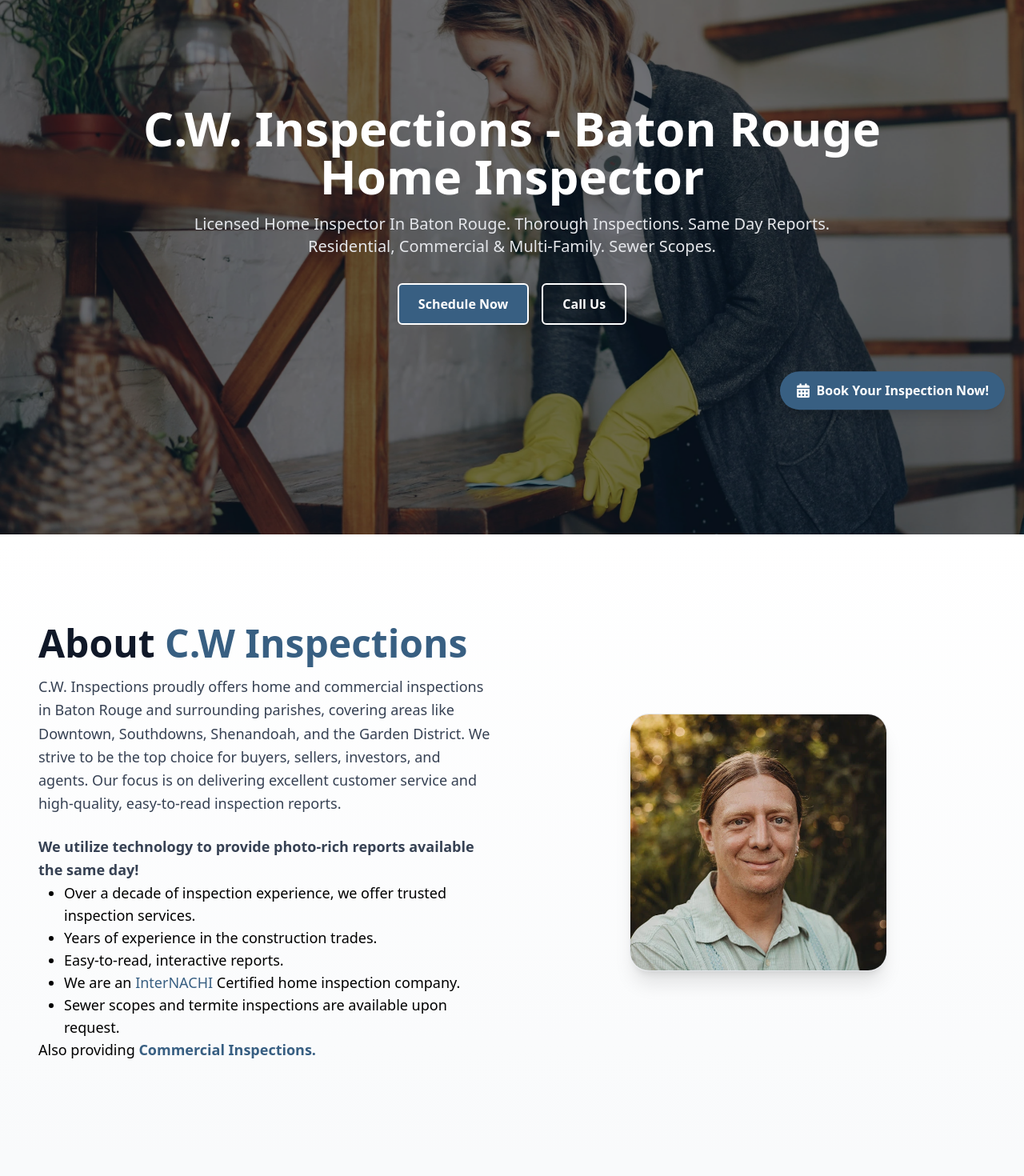
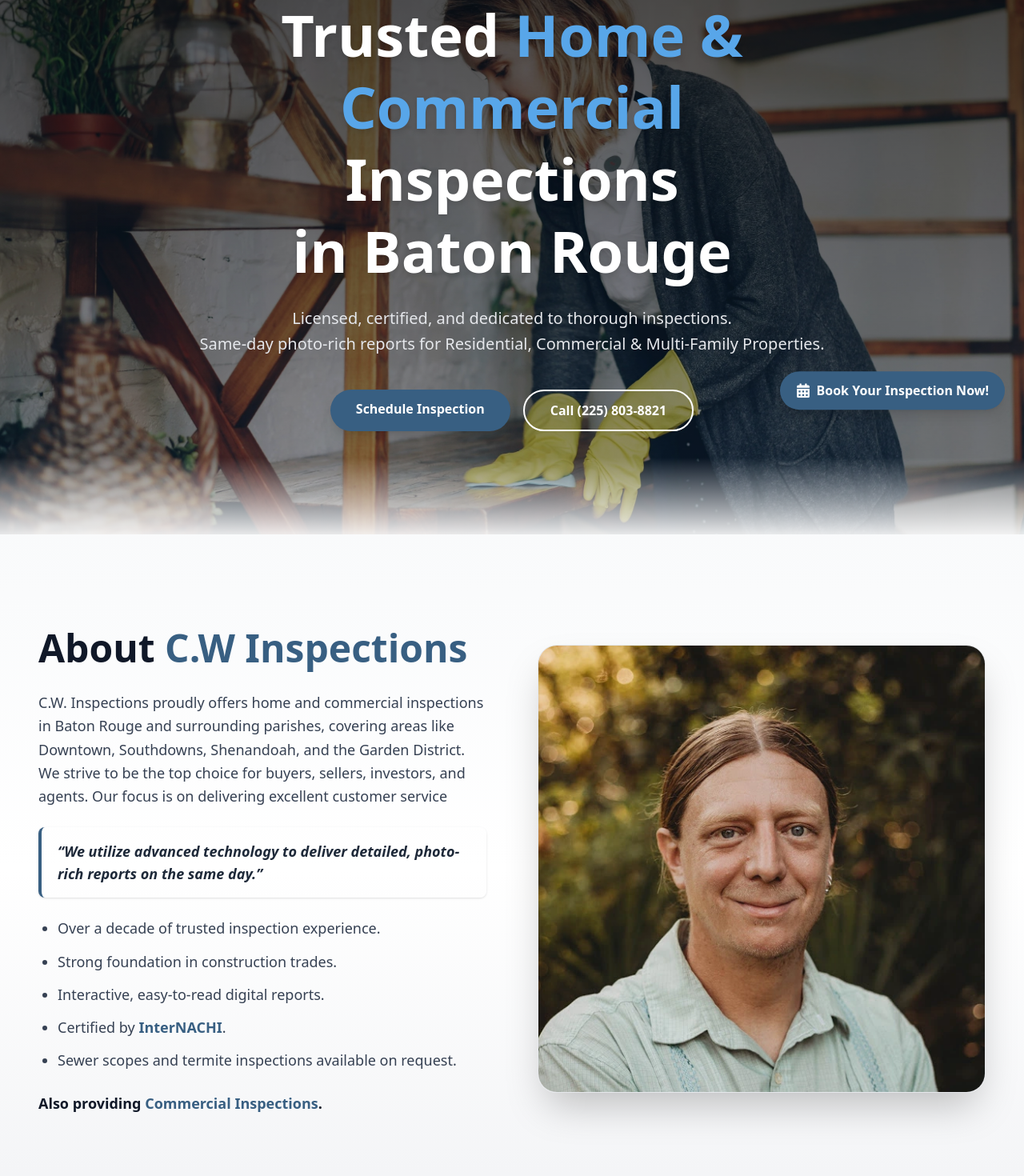
Before and after one commit to itrigerinnovationspvtltd/cw-inspections, a React (Vite) app: page / in a window 1280 px wide. Shown: the part 220-1690 px from the top of the page at 80% size. Built offline with nearby package versions, Linux system fonts and the light colour scheme.

Commit message:
Updated UI

```diff
--- a/src/components/About.jsx
+++ b/src/components/About.jsx
@@ -1,58 +1,67 @@
 import React from "react";
 import { motion } from "framer-motion";
-import about from '../assets/about.webp'
+import about from "../assets/about.webp";
 
 const About = () => {
   return (
-    <section id="about" className="bg-linear-to-b from-white to-gray-50  py-28">
-      <div className="container mx-auto flex flex-col md:flex-row items-center px-6 md:px-12 gap-12">
+    <section id="about" className="bg-linear-to-b from-gray-50 via-white to-gray-100  py-28">
+      <div className="container mx-auto flex flex-col md:flex-row items-center px-6 md:px-12 gap-16">
         {/* Left Section */}
         <motion.div
-          className="md:w-1/2"
-          initial={{ opacity: 0, x: -50 }}
+          className="md:w-1/2 text-center md:text-left"
+          initial={{ opacity: 0, x: -60 }}
           whileInView={{ opacity: 1, x: 0 }}
-          transition={{ duration: 0.7 }}
+          transition={{ duration: 0.8, ease: "easeOut" }}
           viewport={{ once: true }}
         >
-          <h2 className="text-2xl sm:text-5xl font-extrabold text-gray-900 mb-4">
+          <h2 className="text-3xl sm:text-5xl font-extrabold text-gray-900 mb-6 leading-tight">
             About <span className="text-[#385f82]">C.W Inspections</span>
           </h2>
 
           <p className="text-gray-700 text-sm sm:text-lg mb-6 leading-relaxed">
-            C.W. Inspections proudly offers home and commercial inspections in Baton Rouge and surrounding parishes, covering areas like Downtown, Southdowns, Shenandoah, and the Garden District. We strive to be the top choice for buyers, sellers, investors, and agents. Our focus is on delivering excellent customer service and high-quality, easy-to-read inspection reports.
-
+            C.W. Inspections proudly offers home and commercial inspections in Baton Rouge and surrounding parishes, covering areas like Downtown, Southdowns, Shenandoah, and the Garden District. We strive to be the top choice for buyers, sellers, investors, and agents. Our focus is on delivering excellent customer service
           </p>
 
-          <p className="text-gray-700 text-sm sm:text-lg leading-relaxed font-bold">
-            We utilize technology to provide photo-rich reports available the same day!
-          </p>
-          <div className="text-sm sm:text-lg">
-            <ul className="list-disc pl-8">
-              <li>Over a decade of inspection experience, we offer trusted inspection services.</li>
-              <li>Years of experience in the construction trades.</li>
-              <li>Easy-to-read, interactive reports.</li>
-              <li>We are an <span className="text-[#385f82]"> InterNACHI</span> Certified home inspection company.</li>
-              <li>Sewer scopes and termite inspections are available upon request.</li>
-            </ul>
-            <p>Also providing  <span className="font-bold text-[#385f82]">Commercial Inspections.</span></p>
+          <div className="bg-white/70 border-l-4 border-[#385f82] px-5 py-4 rounded-lg shadow-sm mb-6">
+            <p className="text-gray-800 text-base sm:text-lg italic font-semibold">
+              “We utilize advanced technology to deliver detailed,
+              photo-rich reports on the same day.”
+            </p>
           </div>
 
+
+           <ul className="list-disc pl-6 space-y-3 text-gray-700 text-base sm:text-lg leading-relaxed">
+            <li>Over a decade of trusted inspection experience.</li>
+            <li>Strong foundation in construction trades.</li>
+            <li>Interactive, easy-to-read digital reports.</li>
+            <li>
+              Certified by{" "}
+              <span className="font-semibold text-[#385f82]">InterNACHI</span>.
+            </li>
+            <li>Sewer scopes and termite inspections available on request.</li>
+          </ul>
+
+          <p className="mt-6 text-gray-900 text-base sm:text-lg font-semibold">
+            Also providing{" "}
+            <span className="text-[#385f82]">Commercial Inspections</span>.
+          </p>
 
         </motion.div>
 
         <motion.div
           className="md:w-1/2 flex justify-center"
-          initial={{ opacity: 0, x: 50 }}
+          initial={{ opacity: 0, x: 60 }}
           whileInView={{ opacity: 1, x: 0 }}
-          transition={{ duration: 0.7 }}
+          transition={{ duration: 0.8, ease: "easeOut" }}
           viewport={{ once: true }}
         >
-          <div className="rounded-3xl overflow-hidden shadow-xl border border-gray-200">
+           <div className="relative rounded-3xl overflow-hidden shadow-2xl border border-gray-200 group">
             <img
               src={about}
-              alt="C.W Inspections overview"
-              className=" w-full sm:w-80 h-full object-cover"
+              alt="Professional home inspection in Baton Rouge"
+              className="w-full h-full object-cover transform group-hover:scale-105 transition-transform duration-500"
             />
+            <div className="absolute inset-0 bg-linear-to-t from-black/40 to-transparent opacity-0 group-hover:opacity-100 transition-opacity duration-500"></div>
           </div>
         </motion.div>
       </div>
--- a/src/components/Footer.jsx
+++ b/src/components/Footer.jsx
@@ -1,53 +1,66 @@
 import { Mail, MapPin, Phone } from "lucide-react";
 import React from "react";
-import logo from '../assets/logo.webp'
+import logo from "../assets/logo.webp";
 
 const Footer = () => {
   return (
-    <footer className="bg-[#385f82] text-white">
+    <footer className="bg-linear-to-b from-[#385f82] to-[#2f4f6d] text-white relative overflow-hidden">
+      {/* Decorative Overlay */}
+      <div className="absolute inset-0 bg-white/5 backdrop-blur-sm pointer-events-none"></div>
+
       {/* Top Section */}
-      <div className="max-w-7xl mx-auto  px-6 py-12 grid grid-cols-1 sm:grid-cols-2 md:grid-cols-3 gap-8  sm:gap-16 border-b-2 border-white/30">
+      <div className="relative max-w-7xl mx-auto px-6 py-16 grid grid-cols-1 sm:grid-cols-2 md:grid-cols-3 gap-12 border-b border-white/20">
         {/* Company Info */}
         <div>
-          <div className="flex items-center gap-3 mb-4">
-            <img src={logo} alt="logo"
-            className="w-10 h-10"/>
-            <h3 className="text-xl font-bold">C.W. Inspections</h3>
+          <div className="flex items-center gap-3 mb-5">
+            <img src={logo} alt="C.W. Inspections logo" className="w-12 h-12 rounded-md shadow-md" />
+            <h3 className="text-2xl font-bold tracking-wide">C.W. Inspections</h3>
           </div>
-
           <p className="text-gray-200 text-sm leading-relaxed">
-            Providing thorough and reliable home inspections in Baton Rouge and
-            surrounding areas. Licensed, experienced, and committed to ensuring
-            your peace of mind.
+            Providing trusted, thorough, and reliable home inspections across Baton Rouge and surrounding areas.
+            Licensed, certified, and committed to ensuring your complete peace of mind.
           </p>
         </div>
 
         {/* Services */}
         <div>
-          <h3 className="text-xl font-bold mb-4">Our Services</h3>
+          <h3 className="text-2xl font-semibold mb-5 border-l-4 border-[#58a6e9] pl-3">
+            Our Services
+          </h3>
           <ul className="space-y-2 text-gray-200 text-sm">
-            <li>Pre-Purchase Home Inspections</li>
-            <li>Commercial Property Inspections</li>
-            <li>New Construction Inspections</li>
-            <li>11-Month Warrenty Inspection</li>
-            <li>4-Point Insurance Inspection</li>
-            <li>Construction Bank Draw Inspections</li>
-            <li>Phase Inspections</li>
+            {[
+              "Pre-Purchase Home Inspections",
+              "Commercial Property Inspections",
+              "New Construction Inspections",
+              "11-Month Warranty Inspection",
+              "4-Point Insurance Inspection",
+              "Construction Bank Draw Inspections",
+              "Phase Inspections",
+            ].map((service, index) => (
+              <li
+                key={index}
+                className="hover:text-white hover:translate-x-1 transition-all duration-300 cursor-default"
+              >
+                • {service}
+              </li>
+            ))}
           </ul>
         </div>
 
         {/* Contact Info */}
         <div>
-          <h3 className="text-xl font-bold mb-4">Contact Us</h3>
-          <ul className="text-gray-200 text-sm space-y-2">
-            <li className="flex gap-2 items-center">
-              <Phone />{" "}
+          <h3 className="text-2xl font-semibold mb-5 border-l-4 border-[#58a6e9] pl-3">
+            Contact Us
+          </h3>
+          <ul className="text-gray-200 text-sm space-y-3">
+            <li className="flex items-center gap-3 hover:text-white transition-all duration-300">
+              <Phone className="w-5 h-5 text-[#58a6e9]" />
               <a href="tel:225-803-8821" className="hover:underline">
                 225-803-8821
               </a>
             </li>
-            <li className="flex gap-2 items-center">
-              <Mail />{" "}
+            <li className="flex items-center gap-3 hover:text-white transition-all duration-300">
+              <Mail className="w-5 h-5 text-[#58a6e9]" />
               <a
                 href="mailto:ClaytonWeeksInspections@gmail.com"
                 className="hover:underline"
@@ -55,20 +68,22 @@ const Footer = () => {
                 ClaytonWeeksInspections@gmail.com
               </a>
             </li>
-            <li className="flex gap-2 items-center">
-              <MapPin/>
-              <p> Address: Baton Rouge, LA 70806
-              </p>
+            <li className="flex items-start gap-3 hover:text-white transition-all duration-300">
+              <MapPin className="w-5 h-5 text-[#58a6e9] mt-1" />
+              <p>Baton Rouge, LA 70806</p>
             </li>
           </ul>
         </div>
       </div>
 
       {/* Bottom Section */}
-      <div className="flex justify-center items-center px-4 py-4 bg-[#2f4f6d] text-sm">
+      <div className="relative flex flex-col sm:flex-row justify-between items-center gap-3 px-6 py-5 bg-[#2b425c] text-gray-200 text-sm">
         <p>
-          Copyright &copy; {new Date().getFullYear()} || C.W. Inspections. All
+          &copy; {new Date().getFullYear()} <span className="font-semibold">C.W. Inspections</span>. All
           rights reserved.
+        </p>
+        <p className="text-gray-300">
+          Built with <span className="text-[#58a6e9] font-semibold">excellence</span> and attention to detail.
         </p>
       </div>
     </footer>
--- a/src/components/Hero.jsx
+++ b/src/components/Hero.jsx
@@ -1,40 +1,72 @@
 import React from "react";
-import bgimg from '../assets/bgImage.webp'
+import { motion } from "framer-motion";
+import bgimg from "../assets/bgImage.webp";
 
 const Hero = () => {
   return (
-    <section id="hero"
-      className="relative h-[70vh] sm:h-screen bg-cover bg-center flex items-center justify-center"
+    <section
+      id="hero"
+      className="relative h-[80vh] sm:h-screen bg-cover bg-center flex items-center justify-center"
       style={{
-        backgroundImage:
-          `url(${bgimg})`,
+        backgroundImage: `url(${bgimg})`,
       }}
     >
-
       {/* Overlay */}
-      <div className="absolute inset-0 bg-black opacity-50"></div>
+      <div className="absolute inset-0 bg-linear-to-b from-black/70 via-black/50 to-black/30"></div>
 
       {/* Content */}
-      <div className="relative text-center text-white px-6 max-w-5xl">
-        <h1 className="text-3xl sm:text-6xl font-bold mb-4">
-          C.W. Inspections - Baton Rouge Home Inspector
-        </h1>
-        <p className="text-sm sm:text-xl mb-8 text-gray-200">
-          Licensed Home Inspector In Baton Rouge. Thorough Inspections. Same Day Reports.
-<br />
-Residential, Commercial & Multi-Family. Sewer Scopes.
-        </p>
+      <div className="relative z-10 text-center text-white px-6 max-w-4xl">
+        <motion.h1
+          initial={{ opacity: 0, y: 40 }}
+          whileInView={{ opacity: 1, y: 0 }}
+          transition={{ duration: 0.8, ease: "easeOut" }}
+          viewport={{ once: true }}
+          className="text-4xl sm:text-6xl lg:text-7xl font-extrabold leading-tight mb-6 drop-shadow-md"
+        >
+          Trusted <span className="text-[#58a6e9]">Home & Commercial</span> Inspections
+          <br />
+          in Baton Rouge
+        </motion.h1>
+
+        <motion.p
+          initial={{ opacity: 0, y: 20 }}
+          whileInView={{ opacity: 1, y: 0 }}
+          transition={{ duration: 0.8, delay: 0.2, ease: "easeOut" }}
+          viewport={{ once: true }}
+          className="text-base sm:text-xl text-gray-200 mb-10 leading-relaxed"
+        >
+          Licensed, certified, and dedicated to thorough inspections.
+          <br className="hidden sm:block" />
+          Same-day photo-rich reports for Residential, Commercial & Multi-Family Properties.
+        </motion.p>
 
         {/* Buttons */}
-        <div className="flex flex-col sm:flex-row justify-center gap-4">
-          <a href="https://app.spectora.com/home-inspectors/cw-inspections-llc/schedule" className="bg-[#385f82] hover:bg-[#2f4f6d] border-2 text-white font-semibold py-3 px-6 rounded-md transition">
-            Schedule Now
+        <motion.div
+          initial={{ opacity: 0, y: 20 }}
+          whileInView={{ opacity: 1, y: 0 }}
+          transition={{ duration: 0.8, delay: 0.4, ease: "easeOut" }}
+          viewport={{ once: true }}
+          className="flex flex-col sm:flex-row justify-center gap-4"
+        >
+          <a
+            href="https://app.spectora.com/home-inspectors/cw-inspections-llc/schedule"
+            target="_blank"
+            rel="noopener noreferrer"
+            className="bg-[#385f82] hover:bg-[#2f4f6d] font-semibold py-3 px-8 rounded-full shadow-lg hover:shadow-[#385f82]/40 transition-all duration-300"
+          >
+            Schedule Inspection
           </a>
-          <a href="tel:225-803-8821" className="border-2 border-white hover:bg-white hover:text-[#385f82] font-semibold py-3 px-6 rounded-md transition">
-            Call Us
+          <a
+            href="tel:225-803-8821"
+            className="border-2 border-white font-semibold py-3 px-8 rounded-full hover:bg-white hover:text-[#385f82] transition-all duration-300"
+          >
+            Call (225) 803-8821
           </a>
-        </div>
+        </motion.div>
       </div>
+
+      {/* Decorative Bottom Fade */}
+      <div className="absolute bottom-0 left-0 w-full h-24 bg-linear-to-t from-white/90 to-transparent"></div>
     </section>
   );
 };
```
